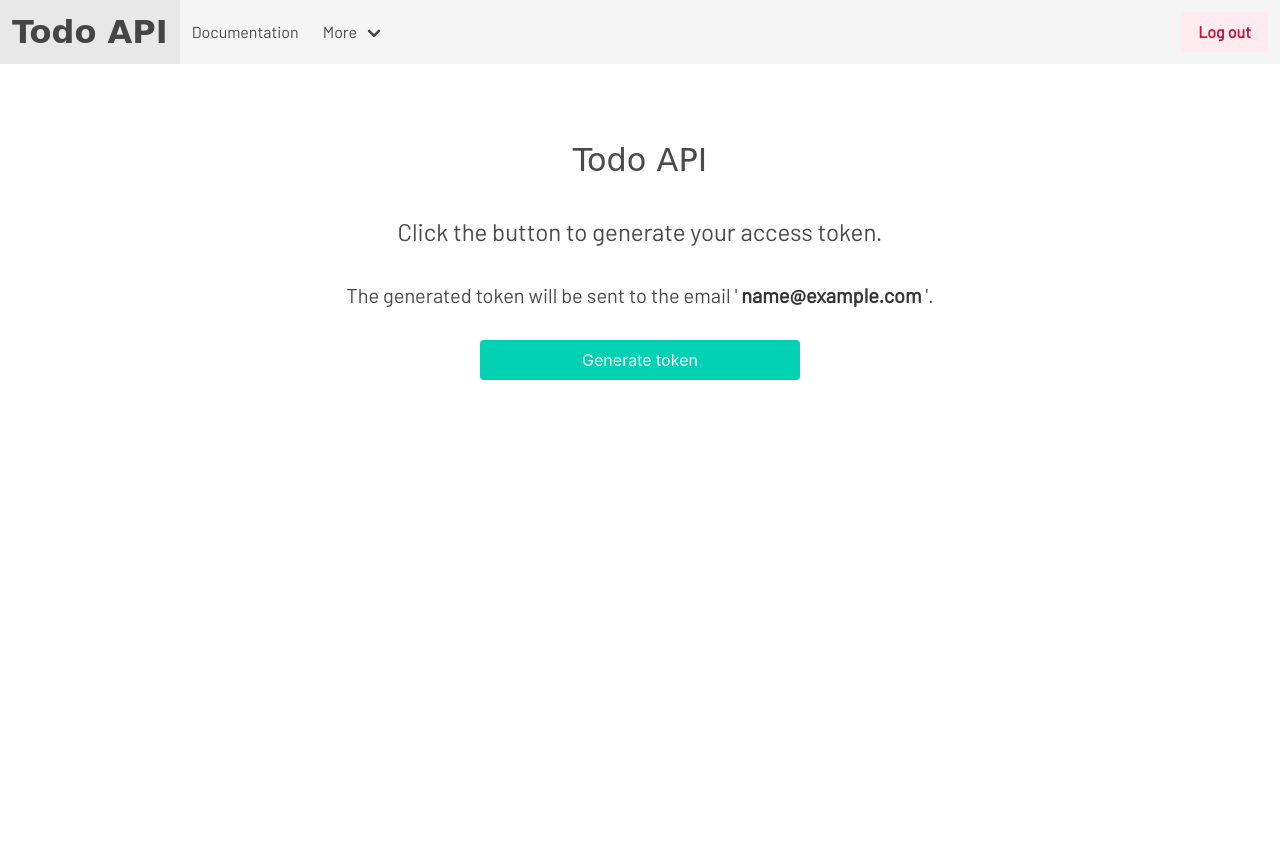
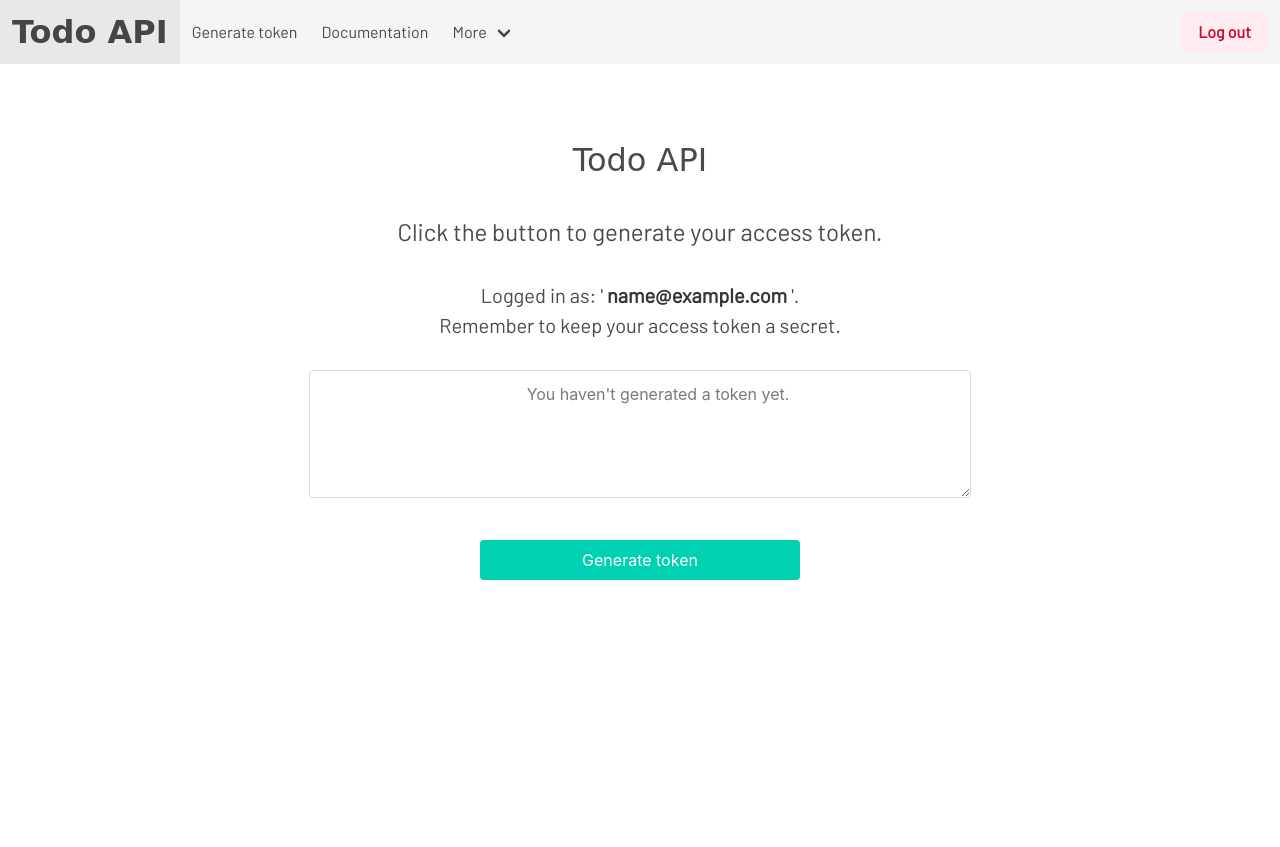
Before and after one commit to LoisaKitakaya/Flask-Todo-API, a Flask app: page /generate_token/ in a window 1280 px wide. Shown: the top 847 px of the page. Run offline with Flask 2, Linux system fonts and the light colour scheme; the visitor is signed in with stand-in values (Sample User, id 1); data comes from the database, SQL or seed files in the repository; data that the repository does not hold is empty; some web fonts are replaced.

Commit message:
generate user token

```diff
--- a/app/__init__.py
+++ b/app/__init__.py
@@ -9,7 +9,7 @@ from app.main import bp as main_bp
 from app.docs import bp as docs_bp
 
 # app models
-from app.models.users import User
+from app.models.users import User, UserToken
 from app.models.todo import Todo
 
 # app factory
@@ -30,7 +30,7 @@ def create_app(config_class=Config):
 
     # login manager callback
     @login_manager.user_loader
-    def load_user(public_id):
-        return User.query.get(public_id)
+    def load_user(id):
+        return User.query.get(int(id))
 
     return app
--- a/app/main/routes.py
+++ b/app/main/routes.py
@@ -1,11 +1,15 @@
 import re
+import os
+import jwt
+import smtplib
 from . import bp
 from uuid import uuid4
+from functools import wraps
 from app.extensions import db
-from app.models.users import User
+from app.models.users import User, UserToken
 from flask import render_template, redirect, url_for, flash, request
+from werkzeug.security import generate_password_hash, check_password_hash
 from flask_login import login_user, logout_user, login_required, current_user
-from werkzeug.security import generate_password_hash, check_password_hash
 
 @bp.route('/')
 def index():
@@ -68,7 +72,8 @@ def signup():
 
         except:
 
-            raise
+            flash('Something went wrong.', 'error')
+            return None
 
         else:
 
@@ -127,8 +132,59 @@ def logout():
 @login_required
 def generate_token():
 
+    KEY = os.environ.get('SECRET_KEY')
+
+    try:
+
+        has_token = UserToken.query.filter_by(user_id=current_user.id).first()
+
+    except:
+
+        user_token = None
+
+    else:
+
+        user_token = has_token
+
     if request.method == 'POST':
 
-        return 'generating token'
+        access_token = jwt.encode(
+            {'public_id': current_user.public_id},
+            str(KEY),
+            algorithm="HS256"
+        )
 
-    return render_template('generate_token.html', current_user=current_user)
+        try:
+
+            UserToken.query.delete()
+
+        except:
+
+            pass
+
+        else:
+
+            db.session.commit()
+
+        new_token = UserToken(
+            token=str(access_token),
+            user_id=current_user.id
+        )
+
+        try:
+
+            db.session.add(new_token)
+
+        except:
+
+            raise
+
+        else:
+
+            db.session.commit()
+            flash('Your token has been generated.', 'message')
+
+        return redirect(url_for('main.generate_token'))
+
+    return render_template('generate_token.html',\
+        current_user=current_user, user_token=user_token)
--- a/app/static/script.js
+++ b/app/static/script.js
@@ -2,3 +2,22 @@ const clearNotification = () => {
   const box = document.getElementById("flash-box");
   box.remove();
 };
+
+const secret = document.getElementById("secret");
+
+const toggleFunc = () => {
+  secret.classList.toggle("jwt-token");
+};
+
+const text = document.getElementById("token").innerHTML;
+
+const copyContent = async () => {
+  secret.select();
+
+  try {
+    await navigator.clipboard.writeText(text);
+    alert("Token copied to clipboard");
+  } catch (err) {
+    alert("Failed to copy: ", err);
+  }
+};
--- a/app/static/style.css
+++ b/app/static/style.css
@@ -23,3 +23,22 @@ html {
 .font-rubik {
   font-family: "Rubik Vinyl", cursive !important;
 }
+
+.jwt-token {
+  color: transparent;
+  text-shadow: 0 0 8px #000;
+}
+
+#token {
+  margin: 0 !important;
+  padding: 0 !important;
+  visibility: hidden !important;
+  font-size: xx-small !important;
+}
+
+.pos {
+  position: absolute !important;
+  top: 8rem !important;
+  right: 20% !important;
+  z-index: 99 !important;
+}
--- a/app/templates/base.html
+++ b/app/templates/base.html
@@ -33,6 +33,9 @@
       </div>
       <div id="navbarBasicExample" class="navbar-menu">
         <div class="navbar-start">
+          <a href="{{ url_for('main.generate_token') }}" class="navbar-item">
+            Generate token
+          </a>
           <a href="{{ url_for('docs.docs') }}" class="navbar-item">
             Documentation
           </a>
--- a/app/templates/generate_token.html
+++ b/app/templates/generate_token.html
@@ -11,20 +11,59 @@
   <div class="is-size-5 has-text-centered">
     <h1 class="is-size-3 font-rubik">Todo API</h1>
     <br />
+    <div class="mx-auto pos" style="width: 50rem">
+      {% include 'notifications.html' %}
+    </div>
     <p class="is-size-4 has-text-weight-light">
       Click the button to generate your access token.
     </p>
     <br />
     <p class="has-text-weight-light">
-      The generated token will be sent to the email '
+      Logged in as: '
       <strong>{{ current_user.email }}</strong>
-      '.
+      '. <br />
+      Remember to keep your access token a secret.
     </p>
+    <br />
+    {% if user_token %}
+    <div class="field mx-auto" style="width: 60%">
+      <div class="control">
+        <textarea
+          class="textarea jwt-token"
+          id="secret"
+          readonly
+          onclick="copyContent()"
+        >
+        {{ user_token.token }}
+        </textarea>
+        <span id="token">{{ user_token.token }}</span>
+      </div>
+    </div>
+    <div class="field">
+      <div class="control">
+        <label class="checkbox">
+          <input type="checkbox" onclick="toggleFunc()" />
+          Show token
+          <span class="has-text-weight-light has-text-grey"
+            >(click on the textbox to copy)</span
+          >
+        </label>
+      </div>
+    </div>
+    {% else %}
+    <div class="field mx-auto" style="width: 60%">
+      <div class="control">
+        <textarea class="textarea has-text-centered has-text-grey" readonly>
+        You haven't generated a token yet.
+        </textarea>
+      </div>
+    </div>
+    {% endif %}
     <br />
     <form
       method="post"
       action="{{ url_for('main.generate_token') }}"
-      class="mx-auto mb-6"
+      class="mx-auto"
     >
       <button type="submit" class="button is-primary" style="width: 20rem">
         Generate token
@@ -32,9 +71,6 @@
     </form>
     <br />
   </div>
-  <div class="mx-auto" style="width: 50rem">
-    {% include 'notifications.html' %}
-  </div>
 </div>
 <!--  -->
 {% endblock %}
```
Also changed, not shown: app/models/users.py (+13 -0 lines), app/templates/index.html (+5 -4 lines), migrations/versions/f852fe65a869_.py (added, +34 -0 lines).
